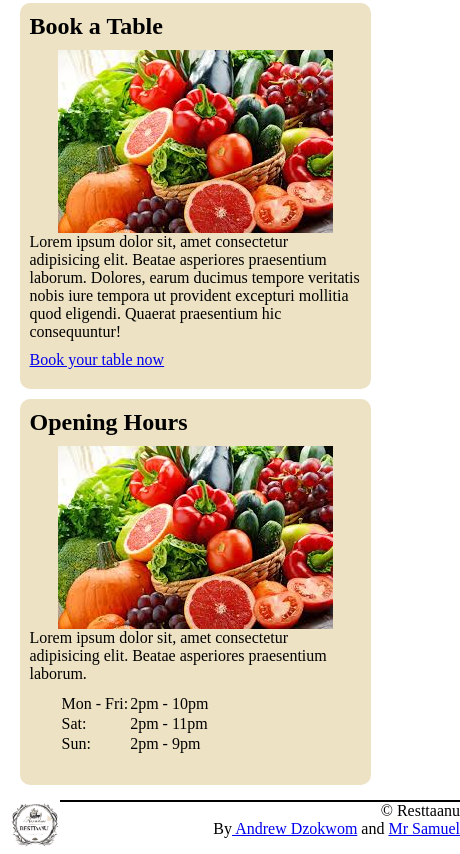
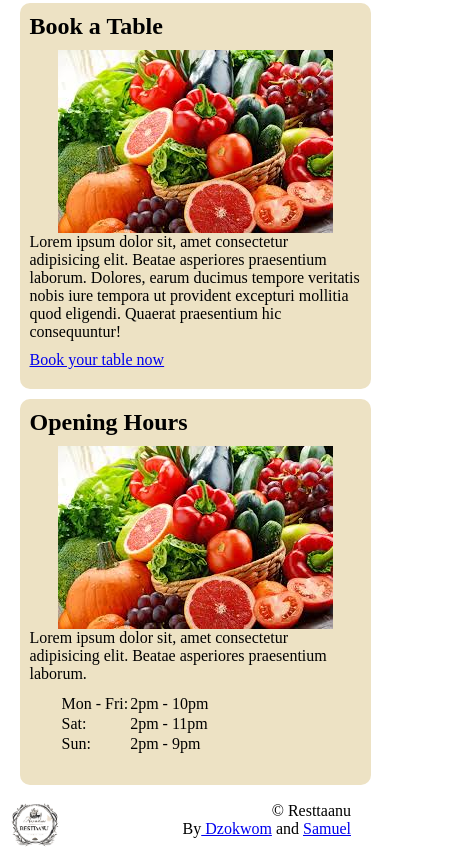
Before and after one commit to andrewDzokwom/frontend-by-meta, a plain HTML site: page restaurant-homepage/index.html in a window 390 px wide. Shown: the part 835-1689 px from the top of the page, 460 px wide, since content can reach past the window. Drawn offline with Linux system fonts and the light colour scheme.

Commit message:
remove footer "line"

```diff
--- a/restaurant-homepage/index.html
+++ b/restaurant-homepage/index.html
@@ -92,7 +92,7 @@
     <div class="line-and-copyright">
       <div class="line"></div>
       <div class="copywriting">&copy; Resttaanu <br>
-        <div>By<a href="https://github.com/andrewDzokwom" target="_blank" rel="noopener noreferrer"> Andrew Dzokwom</a> and <a href="http://https://github.com/xambady" target="_blank" rel="noopener noreferrer">Mr Samuel</a></div></div>
+        <div>By<a href="https://github.com/andrewDzokwom" target="_blank" rel="noopener noreferrer"> Dzokwom</a> and <a href="http://https://github.com/xambady" target="_blank" rel="noopener noreferrer">Samuel</a></div></div>
     </div>
 
   </footer>
--- a/restaurant-homepage/style.css
+++ b/restaurant-homepage/style.css
@@ -159,4 +159,13 @@ section a {
 
   }
 
+  footer {
+    width: 90%;
+  }
+
+  .line {
+    width: 0px;
+  }
+
+
 }
```
